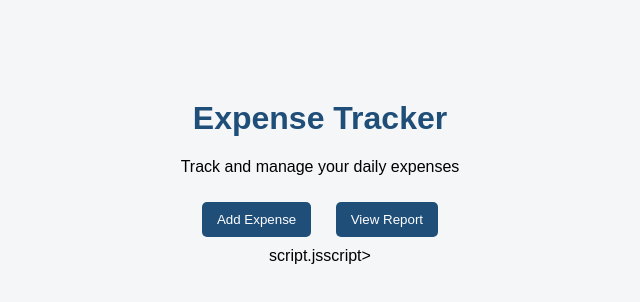
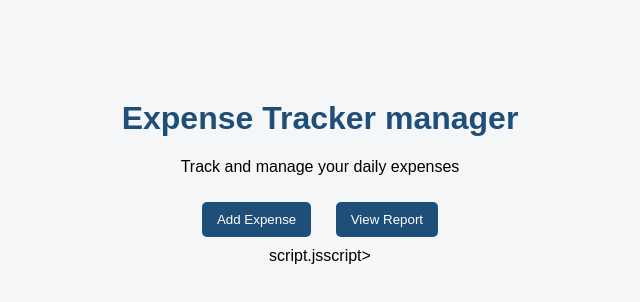
Before and after one commit to Sujithaa24/expense-tracker, a plain HTML site: page index.html in a window 1280 px wide. Shown: the whole page, without its empty margins (320-960 px from the left). Drawn offline with Linux system fonts and the light colour scheme.

Commit message:
Update index.html

```diff
--- a/index.html
+++ b/index.html
@@ -7,7 +7,7 @@
 <body>
 
     <div class="container">
-        <h1>Expense Tracker</h1>
+        <h1>Expense Tracker manager </h1>
 
         <p>Track and manage your daily expenses</p>
 
```
